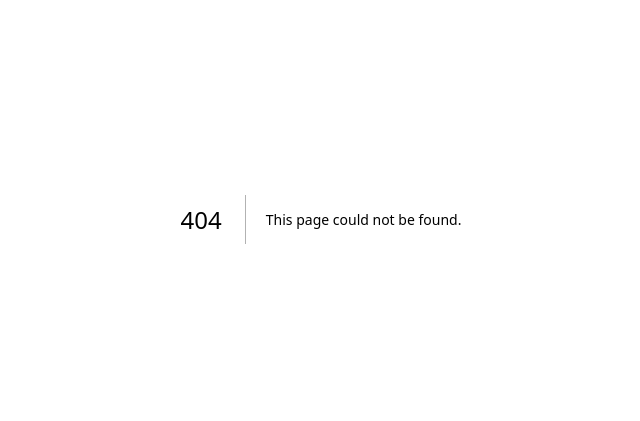
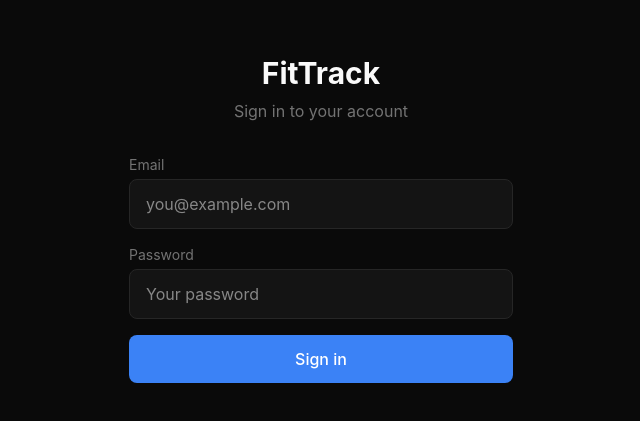
Before and after one commit to TomD1011/fit-track, a Next.js app: page /login in a window 1280 px wide. Before the commit this address had no page. Shown: the part 181-602 px from the top of the page, without its empty margins (319-959 px from the left). Built offline with nearby package versions, Linux system fonts and the light colour scheme; no server answers.

Commit message:
Implement login page with email and password

```diff
--- /dev/null
+++ b/src/app/login/page.tsx
@@ -0,0 +1,86 @@
+"use client";
+
+import { useState } from "react";
+import { useRouter } from "next/navigation";
+import { supabase } from "@/lib/supabase";
+
+export default function LoginPage() {
+  const router = useRouter();
+  const [email, setEmail] = useState("");
+  const [password, setPassword] = useState("");
+  const [loading, setLoading] = useState(false);
+  const [error, setError] = useState("");
+
+  async function handleLogin(e: React.FormEvent) {
+    e.preventDefault();
+    setLoading(true);
+    setError("");
+
+    const { error } = await supabase.auth.signInWithPassword({
+      email,
+      password,
+    });
+
+    if (error) {
+      setError(error.message);
+      setLoading(false);
+    } else {
+      router.replace("/dashboard");
+    }
+  }
+
+  return (
+    <div className="flex items-center justify-center min-h-screen px-4">
+      <div className="w-full max-w-sm">
+        <div className="text-center mb-8">
+          <h1 className="text-3xl font-bold">FitTrack</h1>
+          <p className="text-[var(--muted)] mt-2">Sign in to your account</p>
+        </div>
+
+        <form onSubmit={handleLogin} className="space-y-4">
+          <div>
+            <label htmlFor="email" className="block text-sm mb-1 text-[var(--muted)]">
+              Email
+            </label>
+            <input
+              id="email"
+              type="email"
+              value={email}
+              onChange={(e) => setEmail(e.target.value)}
+              required
+              className="w-full px-4 py-3 rounded-lg bg-[var(--card)] border border-[var(--border)] text-[var(--fg)] focus:outline-none focus:border-[var(--accent)]"
+              placeholder="you@example.com"
+            />
+          </div>
+
+          <div>
+            <label htmlFor="password" className="block text-sm mb-1 text-[var(--muted)]">
+              Password
+            </label>
+            <input
+              id="password"
+              type="password"
+              value={password}
+              onChange={(e) => setPassword(e.target.value)}
+              required
+              className="w-full px-4 py-3 rounded-lg bg-[var(--card)] border border-[var(--border)] text-[var(--fg)] focus:outline-none focus:border-[var(--accent)]"
+              placeholder="Your password"
+            />
+          </div>
+
+          {error && (
+            <p className="text-red-400 text-sm">{error}</p>
+          )}
+
+          <button
+            type="submit"
+            disabled={loading}
+            className="w-full py-3 rounded-lg bg-[var(--accent)] hover:bg-[var(--accent-hover)] text-white font-medium transition-colors disabled:opacity-50"
+          >
+            {loading ? "Signing in..." : "Sign in"}
+          </button>
+        </form>
+      </div>
+    </div>
+  );
+}
```
